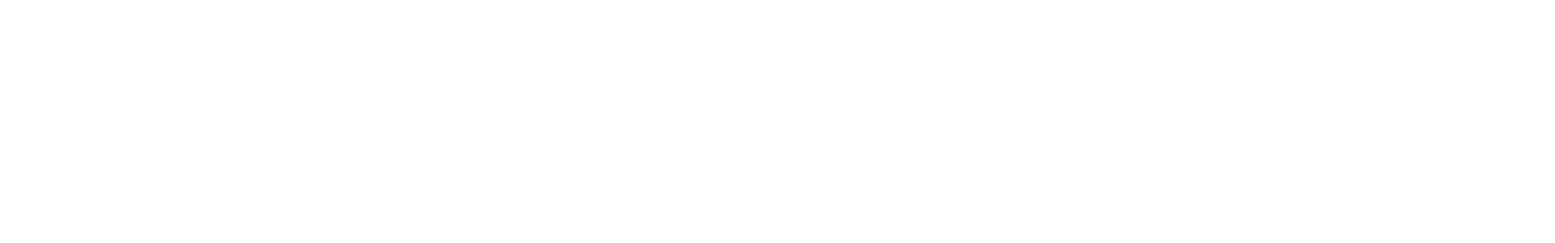
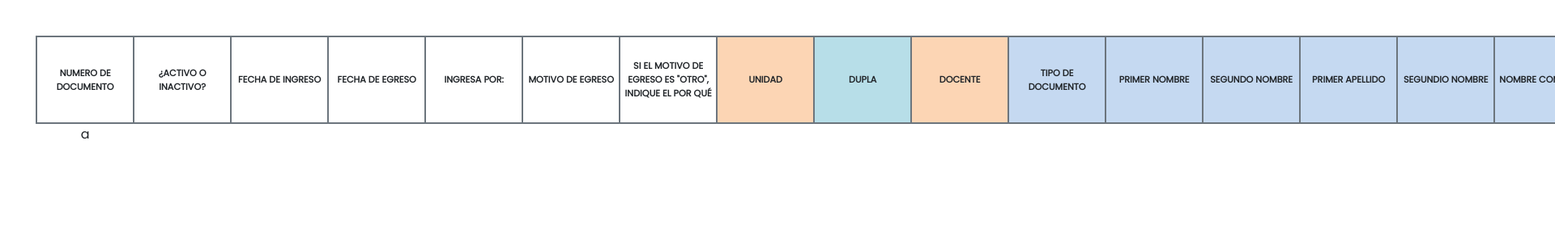
Before and after one commit to programateacademy/1-Fundacion-Social-Crecer-Front-end, a React (Vite) app: page / in a window 1280 px wide. Shown: the top 300 px of the page at 81% size, 1920 px wide, since content can reach past the window. Built offline with nearby package versions, Linux system fonts and the light colour scheme.

Commit message:
thead styles and color variables

```diff
--- a/index.html
+++ b/index.html
@@ -3,8 +3,9 @@
   <head>
     <meta charset="UTF-8" />
     <meta name="viewport" content="width=device-width, initial-scale=1.0" />
+    <link rel="icon" href="./src/assets/img/logo.svg">
     <style>@import url('https://fonts.googleapis.com/css2?family=Poppins&display=swap');</style>
-    <title>Vite + React</title>
+    <title>FSC Base de Datos</title>
   </head>
   <body>
     <div id="root"></div>
--- a/src/App.jsx
+++ b/src/App.jsx
@@ -1,9 +1,10 @@
 import './App.css'
+import Matrix from './pages/matrix/Matrix'
 
 function App() {
   return (
     <>
-
+      <Matrix/>
     </>
   )
 }
--- a/src/index.css
+++ b/src/index.css
@@ -9,9 +9,17 @@
     --color-blue-2: #1886A7;
     --color-purple: #9C075C;
     --color-orange: #E14810;
+    /* TABLE COLORS */
+    --tb-unidad: #fcd5b4;
+    --tb-dupla: #b7dee8;
+    --tb-beneficiario: #c5d9f1;
+    --tb-acudiente: #8db4e2;
+    --tb-padre: #538dd5;
+    --tb-madre: #daeef3;
+    --tb-historial-medico: #92cddc;
 }
 *{
-    font-family: 'Poppins', sans-serif;
+    font-family: 'Poppins', arial;
 }
 #root{
     min-width: 100vw;
--- a/src/pages/matrix/BeneficiariesTable.css
+++ b/src/pages/matrix/BeneficiariesTable.css
@@ -0,0 +1,37 @@
+/* TABLE COLORS */
+
+table{
+    text-align: center;
+    margin: 1%;
+}
+thead td{
+    width: 100%;
+    min-width: 120px;
+    max-width: 170px;
+    padding: 2px;
+    font-size: clamp(.7rem, .65vw, .9rem);
+    font-weight: bold;
+    border: solid 2px var(--bs-gray);
+}
+
+.tb-unidad{
+    background: var(--tb-unidad);
+}
+.tb-dupla{
+    background: var(--tb-dupla);
+}
+.tb-beneficiario{
+    background: var(--tb-beneficiario);
+}
+.tb-acudiente{
+    background: var(--tb-acudiente);
+}
+.tb-padre{
+    background: var(--tb-padre);
+}
+.tb-madre{
+    background: var(--tb-madre);
+}
+.tb-historial-medico{
+    background: var(--tb-historial-medico);
+}
--- a/src/pages/matrix/BeneficiariesTable.jsx
+++ b/src/pages/matrix/BeneficiariesTable.jsx
@@ -9,60 +9,60 @@
                 <table>
                     <thead>
                         <tr>
-                        <td>a</td>
-                        <td>a</td>
-                        <td>a</td>
-                        <td></td>
-                        <td></td>
-                        <td></td>
-                        <td></td>
-                        <td></td>
-                        <td></td>
-                        <td></td>
-                        <td></td>
-                        <td></td>
-                        <td></td>
-                        <td></td>
-                        <td></td>
-                        <td></td>
-                        <td></td>
-                        <td></td>
-                        <td></td>
-                        <td></td>
-                        <td></td>
-                        <td></td>
-                        <td></td>
-                        <td></td>
-                        <td></td>
-                        <td></td>
-                        <td></td>
-                        <td></td>
-                        <td></td>
-                        <td></td>
-                        <td></td>
-                        <td></td>
-                        <td></td>
-                        <td></td>
-                        <td></td>
-                        <td></td>
-                        <td></td>
-                        <td></td>
-                        <td></td>
-                        <td></td>
-                        <td></td>
-                        <td></td>
-                        <td></td>
-                        <td></td>
-                        <td></td>
-                        <td></td>
-                        <td></td>
-                        <td></td>
-                        <td></td>
-                        <td></td>
-                        <td></td>
-                        <td></td>
-                        <td></td>
-                        <td></td>
+                            <td>NUMERO DE DOCUMENTO</td>
+                            <td>¿ACTIVO O INACTIVO?</td>
+                            <td>FECHA DE INGRESO</td>
+                            <td>FECHA DE EGRESO</td>
+                            <td>INGRESA POR:</td>
+                            <td>MOTIVO DE EGRESO</td>
+                            <td>SI EL MOTIVO DE EGRESO ES "OTRO", INDIQUE EL POR QUÉ</td>
+                            <td className='tb-unidad'>UNIDAD</td>
+                            <td className='tb-dupla'>DUPLA</td>
+                            <td className='tb-unidad'>DOCENTE</td>
+                            <td className='tb-beneficiario'>TIPO DE DOCUMENTO</td>
+                            <td className='tb-beneficiario'>PRIMER NOMBRE</td>
+                            <td className='tb-beneficiario'>SEGUNDO NOMBRE</td>
+                            <td className='tb-beneficiario'>PRIMER APELLIDO</td>
+                            <td className='tb-beneficiario'>SEGUNDIO NOMBRE</td>
+                            <td className='tb-beneficiario'>NOMBRE COMPLETO</td>
+                            <td className='tb-beneficiario'>FECHA DE NACIMIENTO</td>
+                            <td className='tb-beneficiario'>AÑOS</td>
+                            <td className='tb-beneficiario'>MESES</td>
+                            <td className='tb-beneficiario'>DÍAS</td>
+                            <td className='tb-beneficiario'>EDAD</td>
+                            <td className='tb-beneficiario'>TIPO DE BENEFICIARIO</td>
+                            <td className='tb-beneficiario'>GÉNERO</td>
+                            <td className='tb-beneficiario'>PAÍS DE NACIMIENTO</td>
+                            <td className='tb-beneficiario'>DEPARTAMENTO DE NACIMIENTO</td>
+                            <td className='tb-beneficiario'>MUNICIPIO DE NACIMIENTO</td>
+                            <td className='tb-beneficiario'>DISCAPACIDAD</td>
+                            <td className='tb-beneficiario'>DISCAPACIDAD CERTIFICADA</td>
+                            <td className='tb-beneficiario'>ENTIDAD QUE CERTIFICA LA DISCAPACIDAD</td>
+                            <td className='tb-beneficiario'>CATEGORIA DE LA DISCAPACIDAD</td>
+                            <td className='tb-beneficiario'>ESPECIFICAR LA DISCAPACIDAD</td>
+                            <td className='tb-beneficiario'>¿ESTÁ INSCRITO EN EL REGISTRO PARA LA LOCALIZACIÓN Y CARACTERIZACIÓN DE PERSONAS CON DISCAPACIDAD?</td>
+                            <td className='tb-beneficiario'>¿REQUIERE LA AYUDA DE OTRA PERSONA?</td>
+                            <td className='tb-beneficiario'>¿REQUIERE AYUDA TÉCNICA / PRODUCTO DE APOYO?</td>
+                            <td className='tb-beneficiario'>¿CUENTA CON LA AYUDA TÉCNICA / PRODUCTO DE APOYO?</td>
+                            <td className='tb-beneficiario'>¿REQUIERE TERAPIA Y/O REHABILITACIÓN?</td>
+                            <td className='tb-beneficiario'>¿RECIBE ATENCIÓN EN TERAPIA Y/O REHABILITACIÓN?</td>
+                            <td className='tb-beneficiario'>¿TIENE PROCESO DE INTERDICCIÓN?</td>
+                            <td className='tb-beneficiario'>PAIS DE RESIDENCIA</td>
+                            <td className='tb-beneficiario'>DEPARTAMENTO DE RESIDENCIA</td>
+                            <td className='tb-beneficiario'>ZONA DE UBICACIÓN</td>
+                            <td className='tb-beneficiario'>TIPO DE CABECERA</td>
+                            <td className='tb-beneficiario'>NOMBRE LOCALIDAD / COMUNAS / NOMBRE DE ZONA RESTO</td>
+                            <td className='tb-beneficiario'>BARRIO</td>
+                            <td className='tb-beneficiario'>NOMBRE DE LA ZONA RESTO</td>
+                            <td className='tb-beneficiario'>DIRECCIÓN</td>
+                            <td className='tb-beneficiario'>TELEFONO PRINCIPAL</td>
+                            <td className='tb-beneficiario'>TELEFONO SECUNDARIO</td>
+                            <td className='tb-beneficiario'>ESTRATO DEL HOGAR</td>
+                            <td className='tb-beneficiario'>GRUPO ÉTNICO</td>
+                            <td className='tb-beneficiario'>BENEFICIARIO SISBENIZADO</td>
+                            <td className='tb-beneficiario'>PUNTAJE SISBEN</td>
+                            <td className='tb-beneficiario'>PERTENECE A FAMILIAS EN ACCIÓN</td>
+                            <td className='tb-beneficiario'>EL BENEFICIARIO HA SIDO VICTIMA DIRECTA CONFLICTO ARMADO</td>
                             <td></td>
                             <td></td>
                             <td></td>
```
Lines whose indentation alone changed are shown as unchanged.
